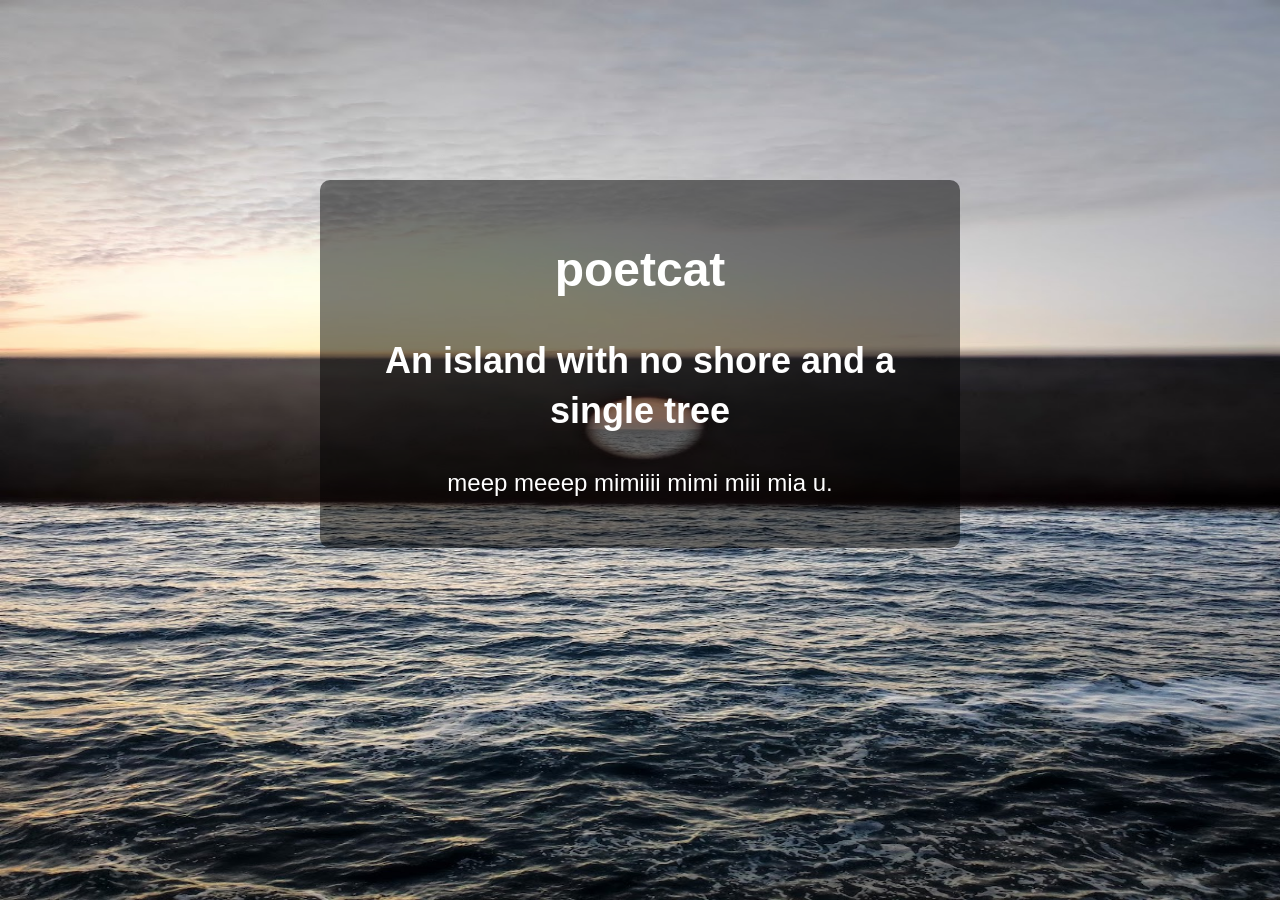
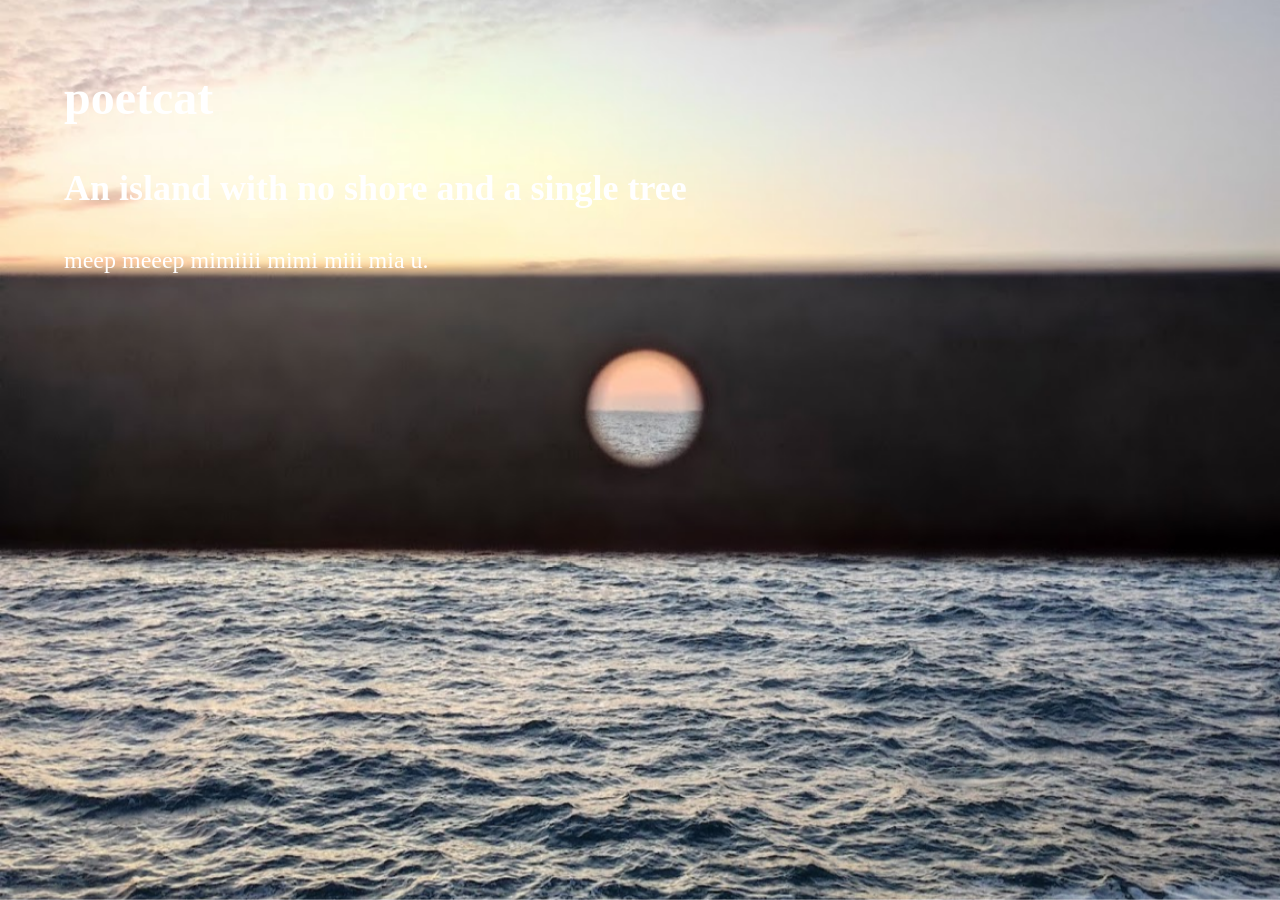
Before and after one commit to ilycat/ilycat.github.io, a Jekyll site: the page built from index.md, in a window 1280 px wide. Built offline with Jekyll 4.4.1, drawn with Linux system fonts in a browser that asks for light colours.

Commit message:
Update style.css

```diff
--- a/assets/css/style.css
+++ b/assets/css/style.css
@@ -1,55 +1,28 @@
-body, html {
+html, body {
   margin: 0;
   padding: 0;
   width: 100%;
   height: 100%;
   font-family: "Times New Roman", Times, serif;
+  overflow: hidden; /* opcional: evita scroll si la imagen cubre todo */
 }
 
 .background-image {
-  width: 100%;
-  height: auto; /* mantiene proporción */
-  max-height: 100vh; /* no sobrepasa alto visible */
-  display: block;
+  position: fixed;       /* fija la imagen al fondo */
+  top: 0;
+  left: 0;
+  width: 100vw;          /* ocupa todo el ancho de la ventana */
+  height: 100vh;         /* ocupa todo el alto de la ventana */
+  object-fit: cover;     /* mantiene proporción y recorta lo necesario */
+  z-index: -1;           /* para que quede detrás del texto */
 }
 
 .text-overlay {
-  position: absolute;
-  top: 20%;
-  left: 5%;           /* justificado a la izquierda con margen */
-  transform: none;    /* eliminamos el centrado horizontal */
+  position: relative;    /* relativo al body */
+  margin: 5% 5% 0 5%;   /* margen desde arriba y desde los lados */
   color: white;
   background-color: transparent; /* sin fondo */
-  padding: 0;
-  max-width: 90%;
-  text-align: justify;  /* justificado */
+  text-align: justify;
   font-size: 1.5rem;
   line-height: 1.4;
-}body, html {
-  margin: 0;
-  padding: 0;
-  width: 100%;
-  height: 100%;
-  font-family: sans-serif;
 }
-
-.background-image {
-  width: 100%;
-  height: auto; /* para que mantenga la proporción */
-  max-height: 100vh; /* que no sobrepase el alto visible */
-  display: block;
-}
-
-.text-overlay {
-  position: absolute;
-  top: 20%;
-  left: 50%;
-  transform: translateX(-50%);
-  color: white;
-  background-color: rgba(0,0,0,0.5); /* fondo negro semitransparente para mejor lectura */
-  padding: 1em 2em;
-  border-radius: 10px;
-  max-width: 90%;
-  text-align: center;
-  font-size: 1.5rem;
-}
```
